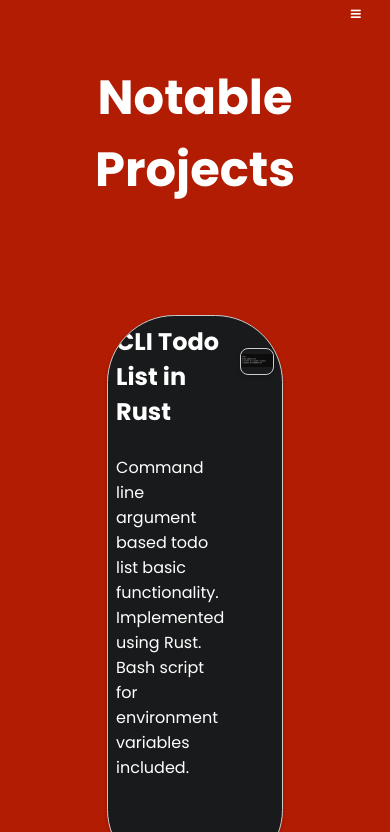
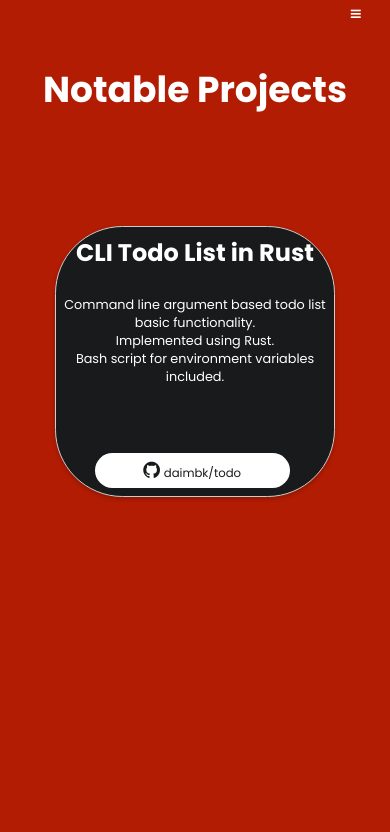
Before and after one commit to daimbk/daimbk.github.io, a plain HTML site: page pages/projects.html in a window 390 px wide. Shown: the top 832 px of the page. Drawn offline with Linux system fonts and the light colour scheme.

Commit message:
feat: projects responsiveness

```diff
--- a/pages/projects.css
+++ b/pages/projects.css
@@ -322,6 +322,57 @@ input {
     color: #b21c02;
   }
 
+  .heading {
+    font-size: 1.5rem;
+  }
+
+  .project-description h2,
+  .project-description p {
+    text-align: center;
+  }
+
+  .projects-container .github-buttons {
+    margin-left: 8vw;
+  }
+
+  .projects-container .github-buttons .fa {
+    width: 50vw;
+    padding: 2vw;
+    font-size: 5vw;
+  }
+
+  .projects-container .github-buttons .fa span {
+    font-size: 3vw;
+  }
+
+  .project-todo,
+  .project-book,
+  .project-brick {
+    font-size: 0.8rem;
+    width: 80%;
+    height: auto;
+  }
+
+  .project-images {
+    display: none;
+  }
+
+  .project-description h2 {
+    font-size: 1.2rem; /* Adjust as needed */
+  }
+
+  .project-description p {
+    margin-top: 2vh; /* Adjust as needed */
+  }
+
+  .project-image {
+    transition: transform 0.3s;
+  }
+
+  .project-image:hover {
+    transform: scale(1.1);
+  }
+
   /* scroll bar */
   ::-webkit-scrollbar {
     width: 12px;
```
